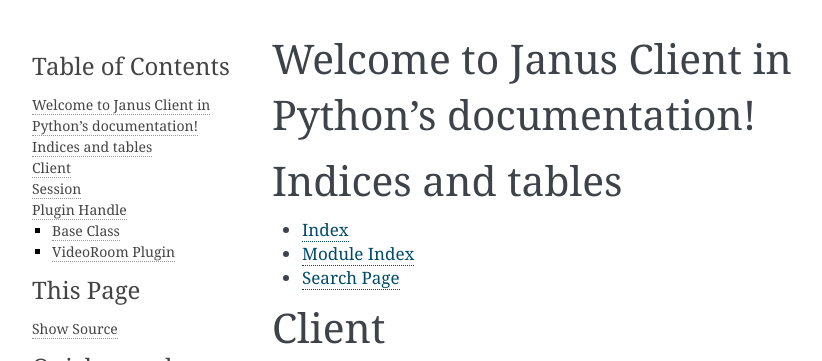
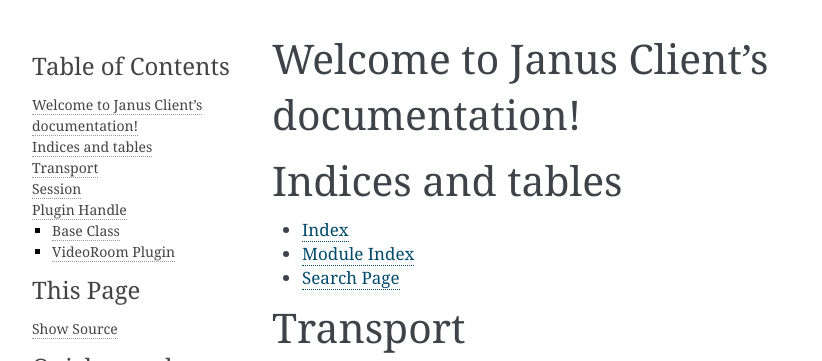
Before and after one commit to josephlim94/python_janus_client, a Sphinx documentation site: the page built from docs/index.rst, in a window 1280 px wide, cut to the strip 0-361 px from the top of the page. Shown: the whole strip, without its empty margins (148-970 px from the left). Built offline with Sphinx 7.4.7, drawn with Linux system fonts in a browser that asks for light colours.

Commit message:
fix generate docs

```diff
--- a/docs/conf.py
+++ b/docs/conf.py
@@ -17,7 +17,7 @@
 
 # -- Project information -----------------------------------------------------
 
-project = 'Janus Client in Python'
+project = 'Janus Client'
 copyright = '2021, Lim Meng Kiat'
 author = 'Lim Meng Kiat'
 
--- a/docs/index.rst
+++ b/docs/index.rst
@@ -1,9 +1,9 @@
-.. Janus Client in Python documentation master file, created by
+.. Janus Client documentation master file, created by
    sphinx-quickstart on Sat Mar 13 18:02:45 2021.
    You can adapt this file completely to your liking, but it should at least
    contain the root `toctree` directive.
 
-Welcome to Janus Client in Python's documentation!
+Welcome to Janus Client's documentation!
 ==================================================
 
 .. toctree::
@@ -19,18 +19,18 @@
 * :ref:`modindex`
 * :ref:`search`
 
-Client
+Transport
 ===============
 
-.. autoclass:: janus_client.JanusClient
-   :members: connect, disconnect, create_session
+.. autoclass:: janus_client.JanusTransport
+   :members: _connect, _disconnect, _send, info, ping
    :special-members: __init__
 
 Session
 =======
 
 .. autoclass:: janus_client.JanusSession
-   :members: create_plugin_handle, destroy
+   :members: create, destroy, send, attach_plugin, detach_plugin
 
 Plugin Handle
 =============
--- a/pyproject.toml
+++ b/pyproject.toml
@@ -28,6 +28,7 @@
 
 [tool.poetry.group.dev.dependencies]
 coverage = "^7.2.7"
+sphinx = "^7.1.2"
 
 [build-system]
 requires = ["poetry-core"]
```
Also changed, not shown: other parts of docs/index.rst (+2 -2 lines), 1 other file.
